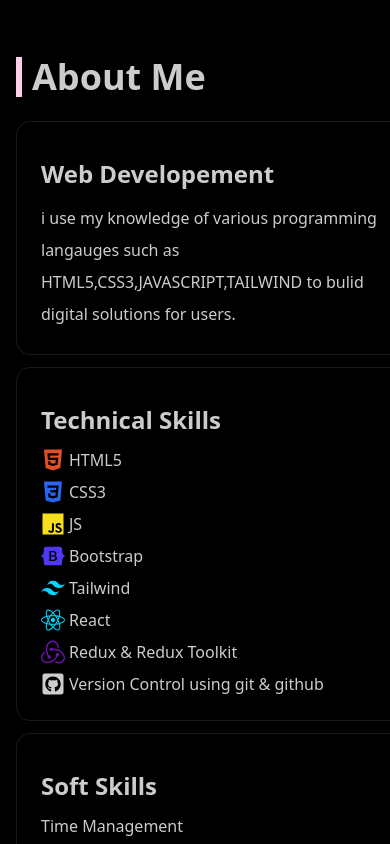
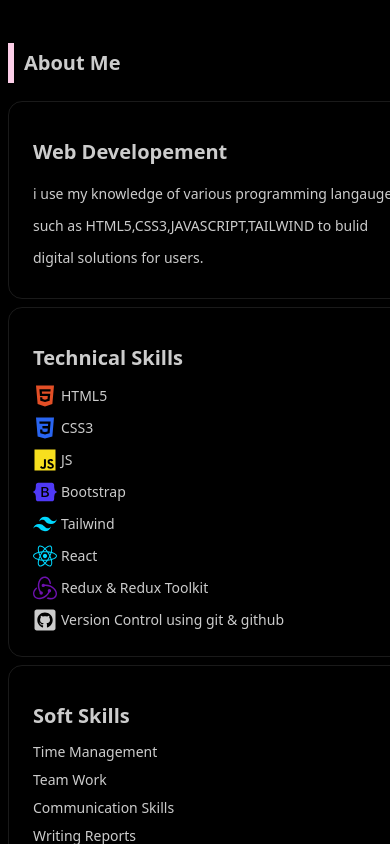
Before and after one commit to boshraemad/B-Portfolio, a React (Vite) app: page / in a window 390 px wide. Shown: the part 840-1684 px from the top of the page. Built offline with nearby package versions, Linux system fonts and the light colour scheme; no server answers.

Commit message:
fix padding issues

```diff
--- a/react-bits/TextType/TextType.jsx
+++ b/react-bits/TextType/TextType.jsx
@@ -18,7 +18,7 @@ const TextType = ({
   pauseDuration = 2000,
   deletingSpeed = 30,
   loop = true,
-  className = "lg:text-8xl text-5xl font-bold mb-6",
+  className = "lg:text-8xl md:text-6xl text-4xl font-bold mb-6",
   showCursor = true,
   hideCursorWhileTyping = false,
   cursorCharacter = "|",
--- a/src/components/landing.jsx
+++ b/src/components/landing.jsx
@@ -10,7 +10,7 @@ import { SiRedux } from "react-icons/si";
 import TextType from '../../react-bits/TextType/TextType';
 function Landing(){
     return(
-        <div id="home" className="landing w-full h-[calc(100vh-87px)] flex flex-col-reverse lg:flex-row items-center justify-between gap-6 p-12 cursor-pointer bg-black">
+        <div className="landing w-full h-[calc(100vh-87px)] flex flex-col-reverse lg:flex-row items-center gap-6 p-12 cursor-pointer bg-black">
             <div className="info lg:flex-1/2 flex-1 text-center lg:text-start">
                 <p className="mb-1 text-pink-200">Hey, I'm Boshra</p>
                 <TextType
--- a/src/components/separator.jsx
+++ b/src/components/separator.jsx
@@ -4,7 +4,7 @@ function Separator({children}){
     return(
         <div className="flex items-center gap-1 mt-6 mx-auto ps-4 font-[600] relative after:absolute after:bg-pink-200 after:h-[40px] after:w-[6px] after:top-[50%] after:translate-y-[-50%] after:left-[0px]">
             {/* <GiFlowerPot className="text-pink-200 text-2xl"/> */}
-            <p className="text-4xl">{children}</p>
+            <p className="lg:text-4xl text-xl">{children}</p>
         </div>
     )
 }
--- a/src/features/projects/ProjectsList.jsx
+++ b/src/features/projects/ProjectsList.jsx
@@ -5,7 +5,7 @@ export default function ProjectsList() {
     const {isLoading , projects} = useGetProjects();
     if(isLoading) return <div className="w-full h-full flex items-center justify-center"><Loading/></div>
   return (
-    <div className="w-full mx-auto grid lg:grid-cols-3 md:grid-cols-2 grid-cols-1 gap-2 mt-8 z-10">
+    <div className="w-full mx-auto grid lg:grid-cols-3 md:grid-cols-3 grid-cols-1 gap-2 mt-8 z-10">
         {
             projects?.map(project=><ProjectCard project={project} key={project.id}/>)
         }
--- a/src/pages/homePage.jsx
+++ b/src/pages/homePage.jsx
@@ -4,9 +4,11 @@ import { Outlet } from "react-router-dom";
 function HomePage(){
 
     return(
-       <div className="grid grid-rows-[auto_minmax(600px,_1fr)_auto]">
+       <div className="grid grid-rows-[auto_minmax(600px,_1fr)_auto] bg-black">
          <NavBar/>
+          <main className="p-2">
           <Outlet/>
+          </main>
           <Footer/>
        </div>
     )
--- a/src/pages/projects.jsx
+++ b/src/pages/projects.jsx
@@ -1,7 +1,7 @@
 import ProjectsList from "../features/projects/ProjectsList"
 export default function projects() {
   return (
-    <div className="min-h-full bg-black flex flex-col items-center p-4">
+    <div className="min-h-full bg-black flex flex-col items-center">
             <ProjectsList/>
     </div>
   )
--- a/src/sections/aboutMe.jsx
+++ b/src/sections/aboutMe.jsx
@@ -11,17 +11,17 @@ import { FaGithubSquare } from "react-icons/fa";
 
 function AboutMe(){
     return(
-        <div id="about-me" className="about-me-section bg-black p-4 text-white/80">
+        <div id="about-me" className="about-me-section bg-black text-white/80">
             <Separator>About Me</Separator>
-            <div className="grid lg:grid-cols-3 md:grid-cols-2 grid-cols-1 mt-6 gap-3 ">
+            <div className="grid lg:grid-cols-3 md:grid-cols-2 grid-cols-1 mt-6 lg:gap-3 gap-2 ">
                 <div className="card cursor-pointer p-6 rounded-xl border-1 border-white/10 shadow-sm ">
-                    <h3 className="font-[600] text-2xl mt-3">Web Developement</h3>
-                    <p className="mt-3 leading-8 ">i use my knowledge of various programming langauges such as HTML5,CSS3,JAVASCRIPT,TAILWIND to bulid digital solutions for users.</p>
+                    <h3 className="font-[600] lg:text-2xl text-xl mt-3">Web Developement</h3>
+                    <p className="mt-3 leading-8 lg:text-md text-sm ">i use my knowledge of various programming langauges such as HTML5,CSS3,JAVASCRIPT,TAILWIND to bulid digital solutions for users.</p>
                 </div>
                 <div className="card cursor-pointer p-6 rounded-xl border-1 border-white/10 shadow-sm ">
 
-                    <h3 className="font-[600] text-2xl mt-3">Technical Skills</h3>
-                    <ul className="mt-3 space-y-2">
+                    <h3 className="font-[600] lg:text-2xl text-xl mt-3">Technical Skills</h3>
+                    <ul className="mt-3 space-y-2 lg:text-md text-sm">
                     <li  className="flex gap-1 items-center"><FaHtml5 className="text-[#e34f26]  text-2xl"/><span>HTML5</span></li>
                     <li  className="flex gap-1 items-center "><IoLogoCss3 className="text-2xl text-[#2965f1]"/><span>CSS3</span></li>
                     <li  className="flex gap-1 items-center"><FaJs className="text-2xl text-[#f7df1e]"/><span>JS</span></li>
@@ -33,8 +33,8 @@ function AboutMe(){
                     </ul>
                 </div>
                 <div className="card cursor-pointer p-6 rounded-xl border-1 border-white/10">
-                    <h3 className="font-[600] text-2xl mt-3">Soft Skills</h3>
-                    <ul className="mt-3 space-y-2">
+                    <h3 className="font-[600] lg:text-2xl text-xl mt-3">Soft Skills</h3>
+                    <ul className="mt-3 space-y-2 lg:text-md text-sm">
                         <li>Time Management</li>
                         <li>Team Work</li>
                         <li>Communication Skills</li>
--- a/src/sections/footer.jsx
+++ b/src/sections/footer.jsx
@@ -5,17 +5,17 @@ import { FaGithub } from "react-icons/fa";
 import { Link } from "react-router-dom";
 function Footer(){
     return(
-        <div className="footer bg-black border-t-1 border-white/10">
+        <div className="footer bg-black border-t-1 border-white/10 p-2">
                 <div className="w-full mx-auto grid lg:grid-cols-3 grid-cols-2">
-                    <div className="border-e-2 border-white/10 p-4 text-white">
+                    <div className="border-e-2 border-white/10 text-white">
                         <p className="hover:text-pink-300 font-[600] flex items-center gap-1"><RiFlowerFill className="text-pink-300"/>Frontend Developer</p>
                     </div>
-                    <div className="lg:border-e-2 border-white/10 p-4">
+                    <div className="lg:border-e-2 border-white/10">
                         <ul className="text-sm text-white space-y-4">
                             <li className="hover:text-pink-300"><Link to="/projects">Projects</Link></li>
                         </ul>
                     </div>
-                    <div className="text-white p-4">
+                    <div className="text-white">
                         <p className="text-sm text-gray-400">socials media handles</p>
                         <ul className="flex items-center gap-3 mt-3 text-xl">
                             <li className="hover:text-pink-300 cursor-pointer"><a href="https://github.com/boshraemad" target="_blank"><FaGithub/></a></li>
--- a/src/sections/stats.jsx
+++ b/src/sections/stats.jsx
@@ -56,7 +56,7 @@ function Stats(){
         getStatesData();
     },[])
     return(
-        <div id="stats" className="bg-black p-4 text-white">
+        <div id="stats" className="bg-black text-white">
             <Separator>Github Stats</Separator>
             <div className="grid lg:grid-cols-2 grid-cols-1 gap-6">
                 <div className="p-4">
```
Lines whose indentation alone changed are shown as unchanged.
